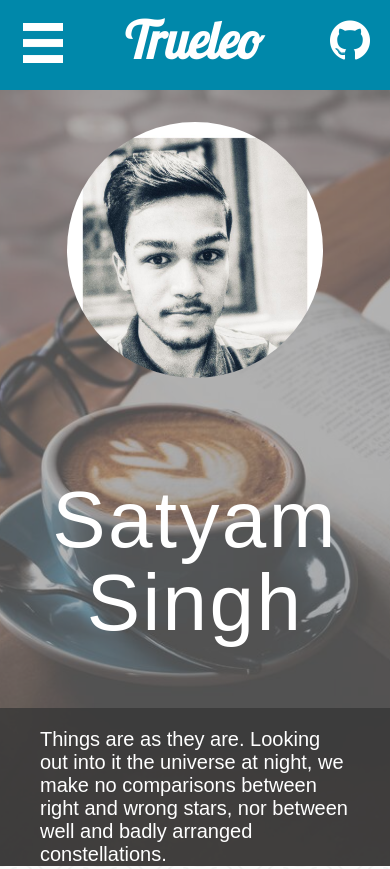
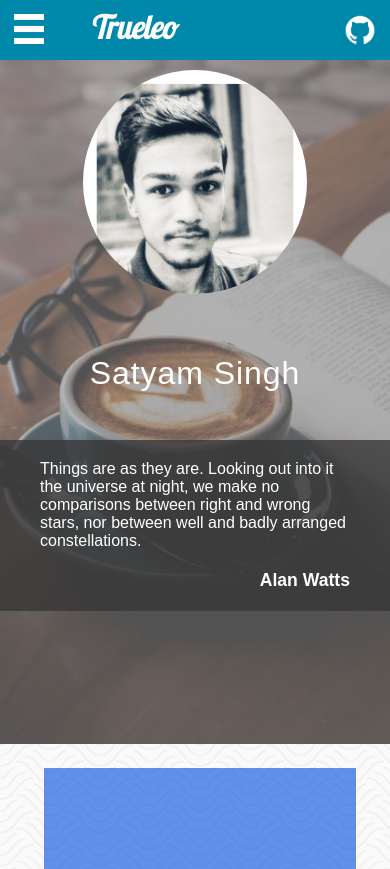
Before and after one commit to trueleo/trueleo.github.io, a plain HTML site: page index.html in a window 390 px wide. Shown: the top 869 px of the page. Drawn offline with Linux system fonts and the light colour scheme; a script that the page names is missing; a web font is replaced by a local one.

Commit message:
try fixing smartphone view

```diff
--- a/index.html
+++ b/index.html
@@ -13,7 +13,7 @@
         <div class="container">
             <div class="header_left">
                 <a href="#" onclick="openSideMenu()">
-                    <img class="side-menu" id="side-menu-button" src="images/side_menu_icon.png" alt="" width="40" height="40">
+                    <img class="side-menu-icon" id="side-menu-button" src="images/side_menu_icon.png" alt="" width="30" height="30">
                 </a>
                 <h1 class="header_name">Trueleo</h1>
             </div>
@@ -43,7 +43,7 @@
 
 <div id="side-menu" class="side-nav">
         <div id="side-nav-image">
-            <a href="#" class="btn-close" onclick="closeSideMenu()"><img src="images/close.png" alt="" height="46" width="46"></a>
+            <a href="#" class="btn-close" onclick="closeSideMenu()"><img src="images/close.png" alt="" height="32" width="32"></a>
         </div>
         <a href="#" class="side-nav__link"> Home </a>
         <a href="#" class="side-nav__link"> About </a>
--- a/main.css
+++ b/main.css
@@ -16,7 +16,7 @@ a, h1, h3, p {
 }
 
 header {
-    padding: 8px;
+    padding: 5px;
     background-color: #0088aa;
 }
 
@@ -30,13 +30,13 @@ header {
     justify-content: flex-start;
 }
 
-@media (min-width: 65em) {
+@media (min-width: 750px) {
     .header_left a {
         display: none;
     }
 }
 
-@media (max-width: 65em) {
+@media (max-width: 750px) {
     .header_right nav {
         display: none;
     }
@@ -51,8 +51,10 @@ header {
     color: white;
 }
 
-.side-menu {
-    padding: 15px;
+.side-menu-icon {
+    padding: 2px;
+    margin-top: 7px;
+    margin-left: 7px;
 }
 
 .header_right {
@@ -78,6 +80,20 @@ nav {
     font-size: 1.3em;
     font-weight: 600;
     padding: 10px 10px;
+}
+
+@media (max-width: 750px) {
+
+    .header_name {
+        font-size: 2em;
+        padding: 2px;
+    }
+
+    #github {
+        width: 46px;
+        height: 46px;
+        padding: 2px;
+    }
 }
 
 .side-nav {
@@ -111,7 +127,7 @@ nav {
 .side-nav a {
     text-decoration: none;
     color: white;
-    font-size: 22px;
+    font-size: 24px;
     display: block;
 }
 
@@ -120,10 +136,8 @@ nav {
     background-color: #3a3a3a;
     right: 0;
     top: 0;
-    padding: 19px 15px;
+    padding: 10px 10px;
     margin-left: 160px;
-    font-size: 40px;
-    font-weight: 600;
 }
 
 .btn-close:hover {
@@ -131,7 +145,7 @@ nav {
 }
 
 .side-nav__link {
-    padding: 10px 10px 10px 30px;
+    padding: 0.7em 15px 0.7em 40px;
 }
 
 .side-nav__link:hover {
@@ -140,6 +154,7 @@ nav {
 
 .intro {
     position: relative;
+    width: 100%;
 }
 
 .intro-wall {
@@ -164,9 +179,9 @@ nav {
 }
 
 .intro-left {
-    min-width: 400px;
+    min-width: 23em;
     width: 40%;
-    max-width: 700px;
+    max-width: 42em;
     float: left;
     position: relative;
 }
@@ -217,13 +232,12 @@ nav {
 }
 
 .intro h1 {
-    margin: 1em 10% 1.7em 10%;
+    margin: 3rem 10% 4rem 10%;
     text-align: right;
     font-style: normal;
     color: #ffffff;
     font-weight: 24;
-    font-size: 73px;
-    line-height: 83px;
+    font-size: 4rem;
     letter-spacing: 0.05em;
 }
 
@@ -246,7 +260,7 @@ nav {
     color: white;
     font-style: normal;
     font-weight: normal;
-    font-size: 22px;
+    font-size: 1.3em;
 }
 
 .short-about h3 {
@@ -254,26 +268,28 @@ nav {
     color: white;
     font-style: normal;
     font-weight: 800;
-    font-size: 25px;
+    font-size: 1.7em;
     text-align: right;
 }
 
-@media (max-width: 70em) {
+@media (max-width: 900px) {
     .intro h1 {
         margin-bottom: 1.5em;
-        font-size: 54px;
+        font-size: 3em;
     }
 
     .short-about p {
-        font-size: 20px;
+        font-size: 1.2em;
     }
 
     .short-about h3 {
-        font-size: 20px;
+        font-size: 1.2em;
     }
 }
 
-@media (max-width: 55em) {
+
+
+@media (max-width: 750px) {
     .intro-shape {
         display: none;
     }
@@ -295,11 +311,11 @@ nav {
 
     .layer-profile {
         position: relative;
-        top: 2em;
+        top: 10px ;
         margin: 0 auto;
-        width: 40%;
+        width: 30%;
         height: 100%;
-        min-width: 16em;
+        min-width: 14em;
     }
 
     .layer-profile figure {
@@ -313,6 +329,10 @@ nav {
         display: block;
     }
 
+    .intro-left {
+        height: 35vh;
+    }
+
     .intro-wall {
         height: 100%;
     }
@@ -321,17 +341,31 @@ nav {
         text-align: center;
         margin: unset;
         letter-spacing: 0.03em;
-        font-size: 80px;
+        font-size: 3em;
     }
 
     .short-about {
         position: relative;
-        margin: 4em auto;
+        margin: 3em auto;
         float: unset;
     }
 
 }
 
+@media (max-width: 500px) {
+    .intro h1 {
+        margin-bottom: 1.5em;
+        font-size: 2em;
+    }
+
+    .short-about p {
+        font-size: 1em;
+    }
+
+    .short-about h3 {
+        font-size: 1.1em;
+    }
+}
 
 .content {
     width: 90%;
```
